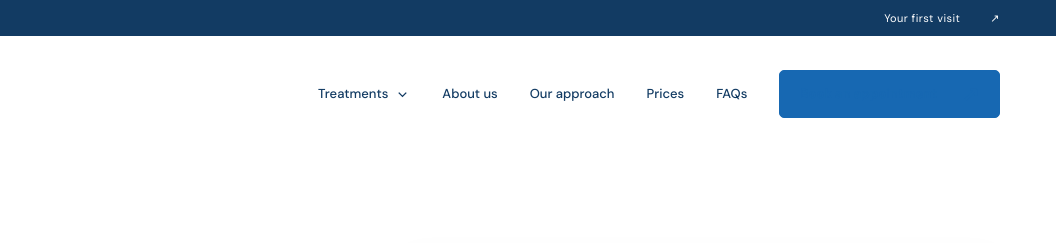
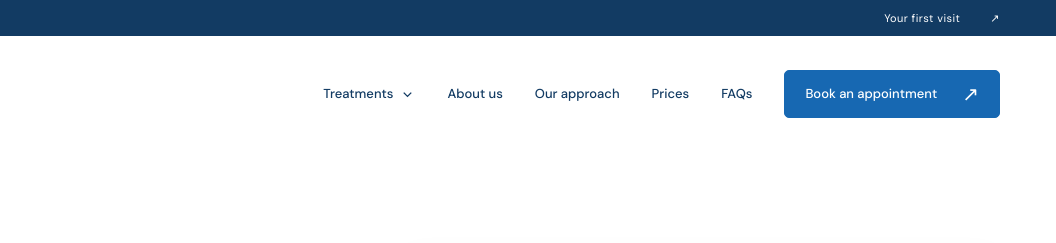
Before and after one commit to anuk477/stationhousephysio, a plain HTML site: page dist/booking/index.html in a window 1280 px wide. Shown: the top 243 px of the page, 224-1280 px from the left. Drawn offline with Linux system fonts and the light colour scheme.

Commit message:
Keep booking navigation button text visible on active page

```diff
--- a/dist/styles.css
+++ b/dist/styles.css
@@ -136,7 +136,7 @@ textarea:focus-visible{outline:3px solid #3181c8;outline-offset:5px}
 .prices-help p{font-size:12px;color:var(--muted);line-height:1.9;max-width:750px}
 .prices-help .prices-source{font-size:10px;border-top:1px solid var(--line);padding-top:16px;margin-bottom:0}
 .prices-source a{text-decoration:underline;color:var(--blue)}
-.header nav>a[aria-current=page]{color:var(--blue);font-weight:700}
+.header nav>a:not(.button)[aria-current=page]{color:var(--blue);font-weight:700}
 @media(max-width:960px){.menu-toggle{display:flex;flex-direction:column;justify-content:center;align-items:center;gap:6px;width:44px;height:44px;background:transparent;border:1px solid var(--line);border-radius:4px}.menu-toggle span{width:19px;height:1px;background:var(--ink)}.header nav{display:none;position:absolute;left:20px;right:20px;top:calc(100% - 8px);background:var(--surface);padding:24px;border:1px solid var(--line);box-shadow:0 14px 28px #123b631a;z-index:5;border-radius:6px;align-items:stretch;max-height:calc(100dvh - 145px);overflow-y:auto;overscroll-behavior:contain}.header nav.is-open{display:flex;flex-direction:column;gap:4px}.header nav>a:not(.button){padding-block:12px}.header nav .button{margin-top:12px}.nav-treatments>summary{justify-content:space-between;padding:12px 0}.treatments-dropdown{position:static;width:100%;padding:14px;background:var(--soft-blue);box-shadow:none;margin:5px 0 12px}.treatments-dropdown:before{display:none}.dropdown-treatment-links{grid-template-columns:1fr;gap:0}.dropdown-treatment-links a{min-height:44px;font-size:12px}.prices-hero>.wrap{gap:35px}.prices-hero h1{font-size:48px}.price-table th,.price-table td{padding:14px}}
 @media(max-width:680px){.prices-hero{padding:35px 0}.prices-hero>.wrap{grid-template-columns:1fr;gap:27px}.prices-hero h1{font-size:44px;letter-spacing:-2px}.first-consultation{padding:25px}.prices-content{padding-top:40px}.price-group{margin-bottom:35px}.price-group>h2{font-size:26px}.price-table{font-size:12px}.price-table th,.price-table td{padding:12px 8px}.price-table th:first-child{width:40%}.price-table th:nth-child(2){width:20%}.price-table th:nth-child(3){width:17%}.price-table th:nth-child(4){width:23%}.price-table .price-fee{font-size:18px}.price-table td:nth-child(2){font-size:10px}.price-table td a{font-size:10px;gap:5px}.price-table td a span{font-size:15px}.prices-help{padding:23px}.prices-help h2{font-size:22px}}
 
```
